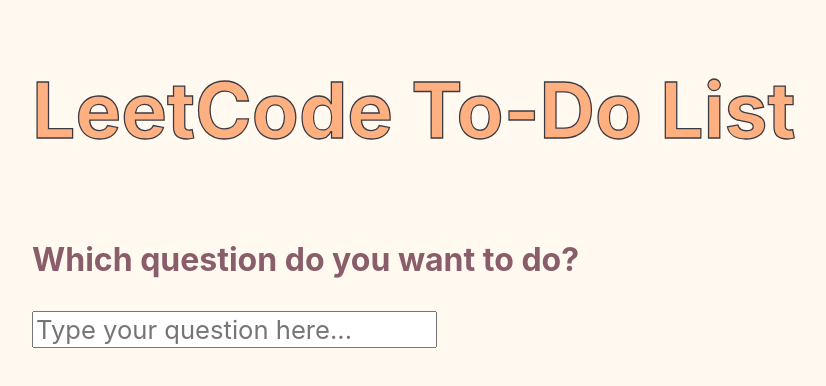
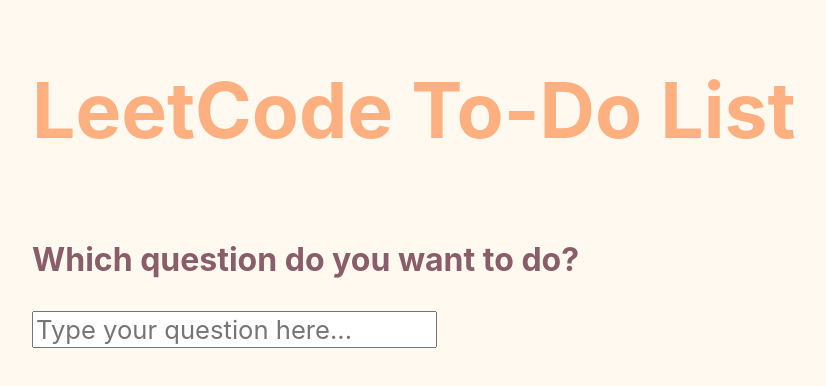
Before and after one commit to charlenerocha/LeetCodeToDoList, a React (Create React App) app: page / in a window 1280 px wide. Shown: the top 386 px of the page, without its empty margins (32-858 px from the left). Built offline with nearby package versions, Linux system fonts and the light colour scheme.

Commit message:
lol I lied no outline is cuter

```diff
--- a/src/index.css
+++ b/src/index.css
@@ -19,7 +19,7 @@
 
 h1 {
   text-align: left;
-  -webkit-text-stroke-width: 0.1vw;
+  /* -webkit-text-stroke-width: 0.1vw; */
   -webkit-text-stroke-color: #3C3A42;
   color: #FFB080;
   font-size: 6vw;
@@ -27,7 +27,7 @@
 
 h2  {
   text-align: left;
-  -webkit-text-stroke-width: 1vw;
+  /* -webkit-text-stroke-width: 1vw; */
   -webkit-text-stroke-color: #3C3A42;
   color: #8A5D6A;
   font-size: 4vw;
```
